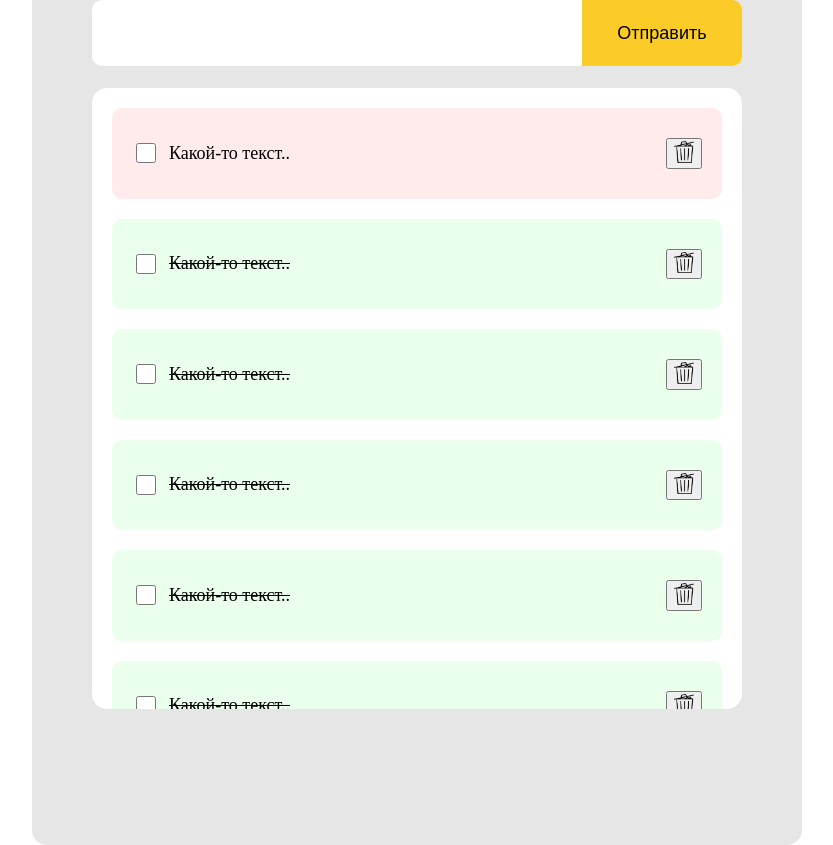
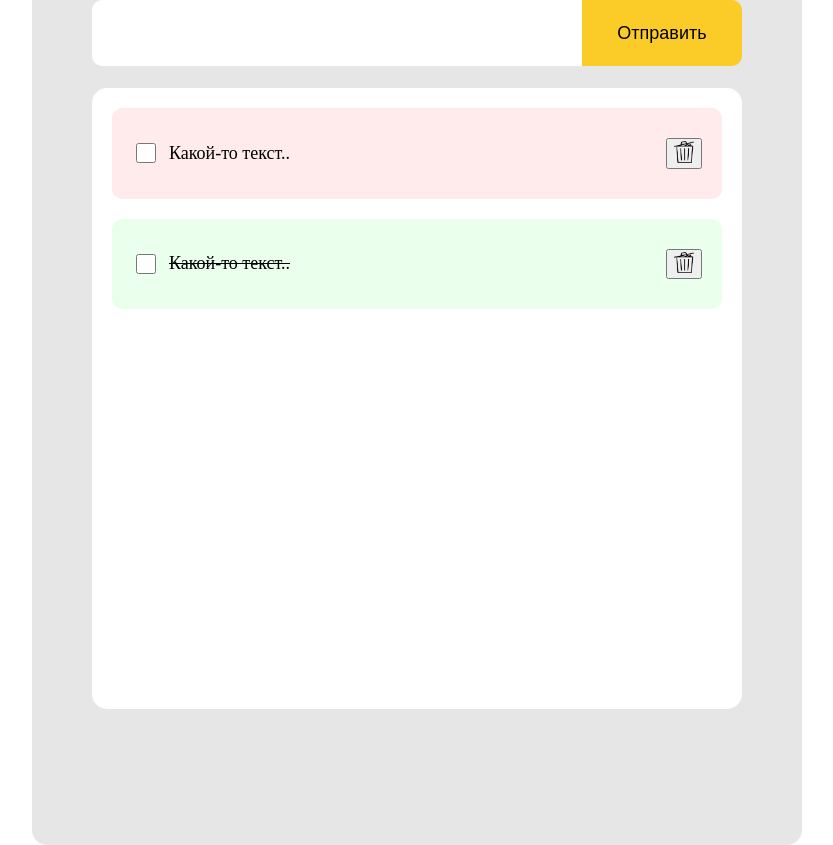
Before and after one commit to AnastasiYA-01/ToDo, a plain HTML site: page index.html in a window 1280 px wide. Shown: the whole page, without its empty margins (223-1056 px from the left). Drawn offline with Linux system fonts and the light colour scheme.

Commit message:
Update index.html

```diff
--- a/index.html
+++ b/index.html
@@ -21,39 +21,17 @@
                     <p class="app__list-item-text">Какой-то текст..</p>
                     <button class="app__list-btn"><img src="./12.png" alt="trash"  width="20"></button>
                 </div>
+
                 <div class="app__list-item app__list-item_done">
                     <input class="app__list-checkbox" type="checkbox">
                     <p class="app__list-item-text">Какой-то текст..</p>
                     <button class="app__list-btn"><img src="./12.png" alt="trash"  width="20"></button>
                 </div>
-                <div class="app__list-item app__list-item_done">
-                    <input class="app__list-checkbox" type="checkbox">
-                    <p class="app__list-item-text">Какой-то текст..</p>
-                    <button class="app__list-btn"><img src="./12.png" alt="trash"  width="20"></button>
-                </div>
-                <div class="app__list-item app__list-item_done">
-                    <input class="app__list-checkbox" type="checkbox">
-                    <p class="app__list-item-text">Какой-то текст..</p>
-                    <button class="app__list-btn"><img src="./12.png" alt="trash"  width="20"></button>
-                </div>
-                <div class="app__list-item app__list-item_done">
-                    <input class="app__list-checkbox" type="checkbox">
-                    <p class="app__list-item-text">Какой-то текст..</p>
-                    <button class="app__list-btn"><img src="./12.png" alt="trash"  width="20"></button>
-                </div>
-                <div class="app__list-item app__list-item_done">
-                    <input class="app__list-checkbox" type="checkbox">
-                    <p class="app__list-item-text">Какой-то текст..</p>
-                    <button class="app__list-btn"><img src="./12.png" alt="trash"  width="20"></button>
-                </div>
-                <div class="app__list-item app__list-item_done">
-                    <input class="app__list-checkbox" type="checkbox">
-                    <p class="app__list-item-text">Какой-то текст..</p>
-                    <button class="app__list-btn"><img src="./12.png" alt="trash"  width="20"></button>
-                </div>
+
             </div>
         </div>
     </div>
+    <script src="./script.js"></script>
 </body>
 
 </html>
```
